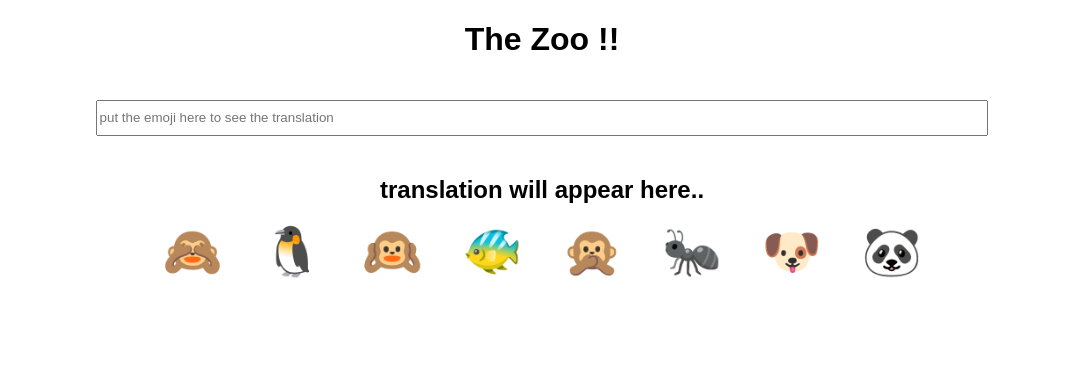
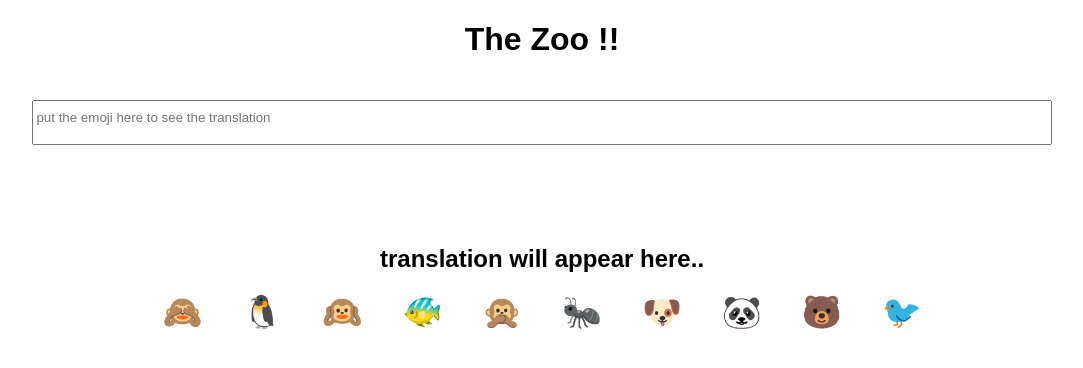
Before and after one commit to JuvitaSaini09/Animal-Interpreter, a React (Create React App) app: page / in a window 1280 px wide. Shown: the top 368 px of the page, without its empty margins (98-1181 px from the left). Built offline with nearby package versions, Linux system fonts and the light colour scheme.

Commit message:
DOCS AND STYLING updated database and added styling

```diff
--- a/src/App.js
+++ b/src/App.js
@@ -9,7 +9,9 @@ const animalDictionary = {
   "🙊": "Speak-No-Evil Monkey",
   "🐜": "Ant",
   "🐶": "Dog Face",
-  "🐼": "Panda Face"
+  "🐼": "Panda Face",
+  "🐻": "Bear",
+  "🐦": "Bird"
 };
 //Object-->array
 var arrayOfEmoji = Object.keys(animalDictionary);
--- a/src/styles.css
+++ b/src/styles.css
@@ -5,15 +5,23 @@
   text-align: center;
 }
 input {
+  padding-bottom: 10px;
+  margin-top: 20px;
+  margin-bottom: 40px;
+  width: 80%;
+  height: 30px;
+}
+h3 {
   margin-top: 20px;
   margin-bottom: 20px;
-  width: 70%;
-  height: 30px;
+  padding: 10px;
 }
 .animals {
-  font-size: 3rem;
+  font-size: 2rem;
+  .margin-top: 50px;
 }
 .animal {
   cursor: pointer;
+  margin-top: 70px;
   padding: 20px 20px;
 }
```
